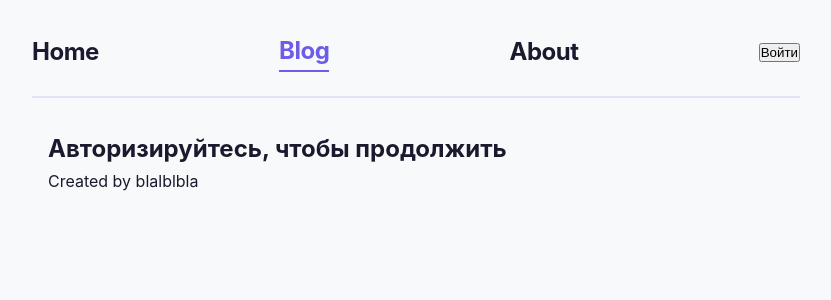
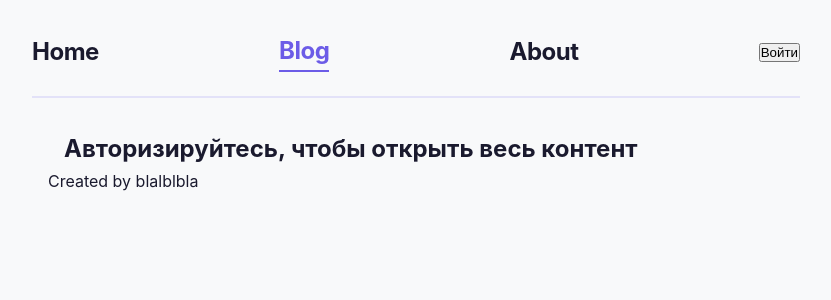
Before and after one commit to dilute111/svelte-blog, a SvelteKit app: page /blog/1 in a window 1280 px wide. Shown: the top 300 px of the page, without its empty margins (224-1055 px from the left). Built offline with nearby package versions, Linux system fonts and the light colour scheme; no server answers.

Commit message:
add: (public)/(private) folders, move: about to (public) group, blog to (private) group, refactor: routes/+layout.svelte to simple logic, let children check which routes is allowed

```diff
--- /dev/null
+++ b/src/routes/(private)/+layout.svelte
@@ -0,0 +1,30 @@
+<script lang="ts">
+
+    import {getAuthStatus, onAuthChange} from "$lib/shared/auth";
+    import {onMount} from "svelte";
+
+    let isLoggedIn = $state(getAuthStatus())
+    let isHydrated = $state(false)
+
+    onMount(() => {
+        isLoggedIn = getAuthStatus()
+        isHydrated = true
+    })
+
+    onAuthChange(() => {
+        isLoggedIn = getAuthStatus()
+    })
+
+    let {children} = $props();
+</script>
+
+
+<main class="container">
+    {#if !isHydrated}
+        <div>Loading...</div>
+    {:else if isLoggedIn}
+        {@render children() }
+        {:else}
+        <h2>Авторизируйтесь, чтобы открыть весь контент</h2>
+    {/if}
+</main>
--- a/src/routes/+layout.svelte
+++ b/src/routes/+layout.svelte
@@ -2,20 +2,6 @@
 
     import TheHeader from "$lib/components/TheHeader.svelte";
     import TheFooter from "$lib/components/TheFooter.svelte";
-    import {getAuthStatus, onAuthChange} from "$lib/shared/auth";
-    import {onMount} from "svelte";
-
-    let isLoggedIn = $state(getAuthStatus())
-    let isHydrated = $state(false)
-
-    onMount(() => {
-        isLoggedIn = getAuthStatus()
-        isHydrated = true
-    })
-
-    onAuthChange(() => {
-        isLoggedIn = getAuthStatus()
-    })
 
     let {children} = $props();
 </script>
@@ -23,15 +9,7 @@
 <TheHeader/>
 
 <main class="container">
-    {#if !isHydrated}
-        <div>Loading...</div>
-    {:else if isLoggedIn}
         {@render children() }
-    {:else}
-        <div class="auth-message">
-            <h2>Авторизируйтесь, чтобы продолжить</h2>
-        </div>
-    {/if}
 </main>
 
 <TheFooter/>
```
Also changed, not shown: src/routes/(public)/+layout.svelte (added, +30 -0 lines), src/routes/(private)/blog/+page.server.ts (renamed from src/routes/blog/+page.server.ts), src/routes/(private)/blog/+page.svelte (renamed from src/routes/blog/+page.svelte), src/routes/(private)/blog/[id]/+page.server.ts (renamed from src/routes/blog/[id]/+page.server.ts), src/routes/(private)/blog/[id]/+page.svelte (renamed from src/routes/blog/[id]/+page.svelte), src/routes/(public)/about/+layout.svelte (renamed from src/routes/about/+layout.svelte), src/routes/(public)/about/+page.svelte (renamed from src/routes/about/+page.svelte), src/routes/(public)/about/contacts/+page.svelte (renamed from src/routes/about/contacts/+page.svelte), src/routes/(public)/about/team/+page.svelte (renamed from src/routes/about/team/+page.svelte).
